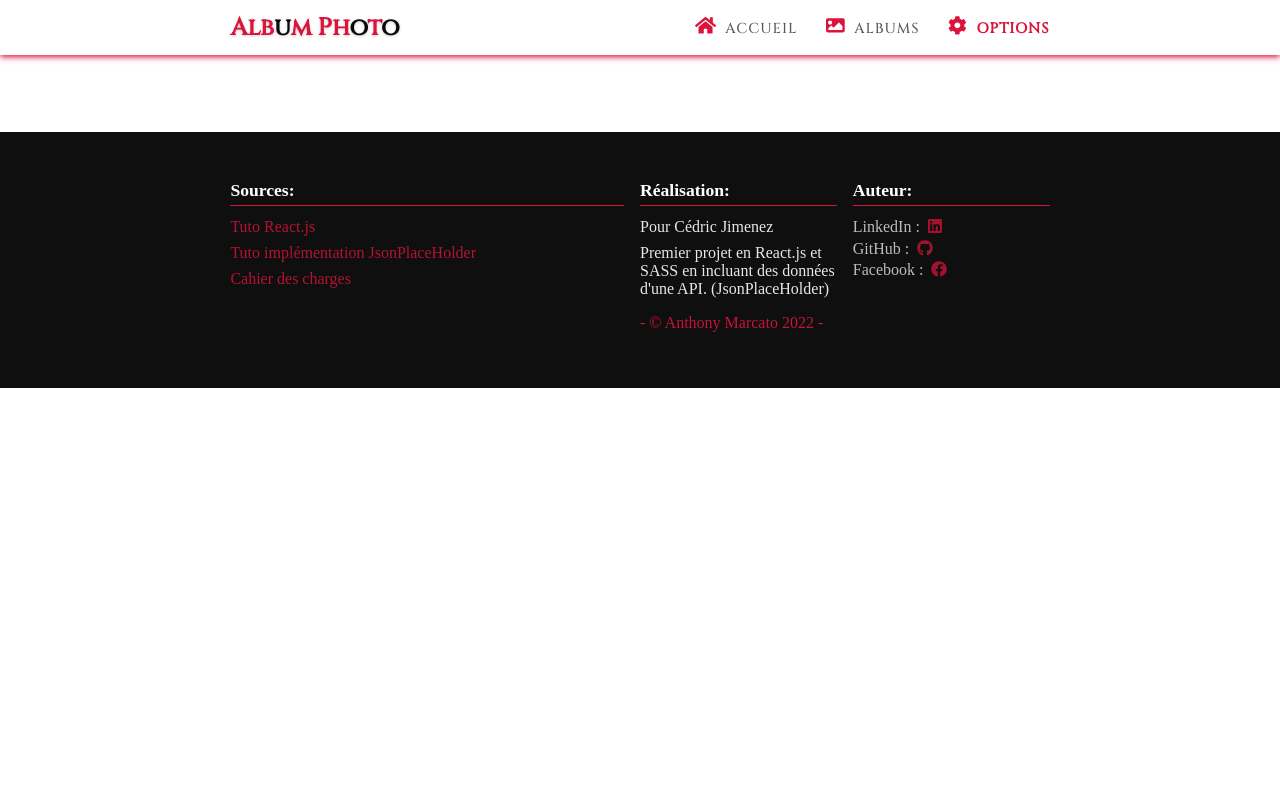
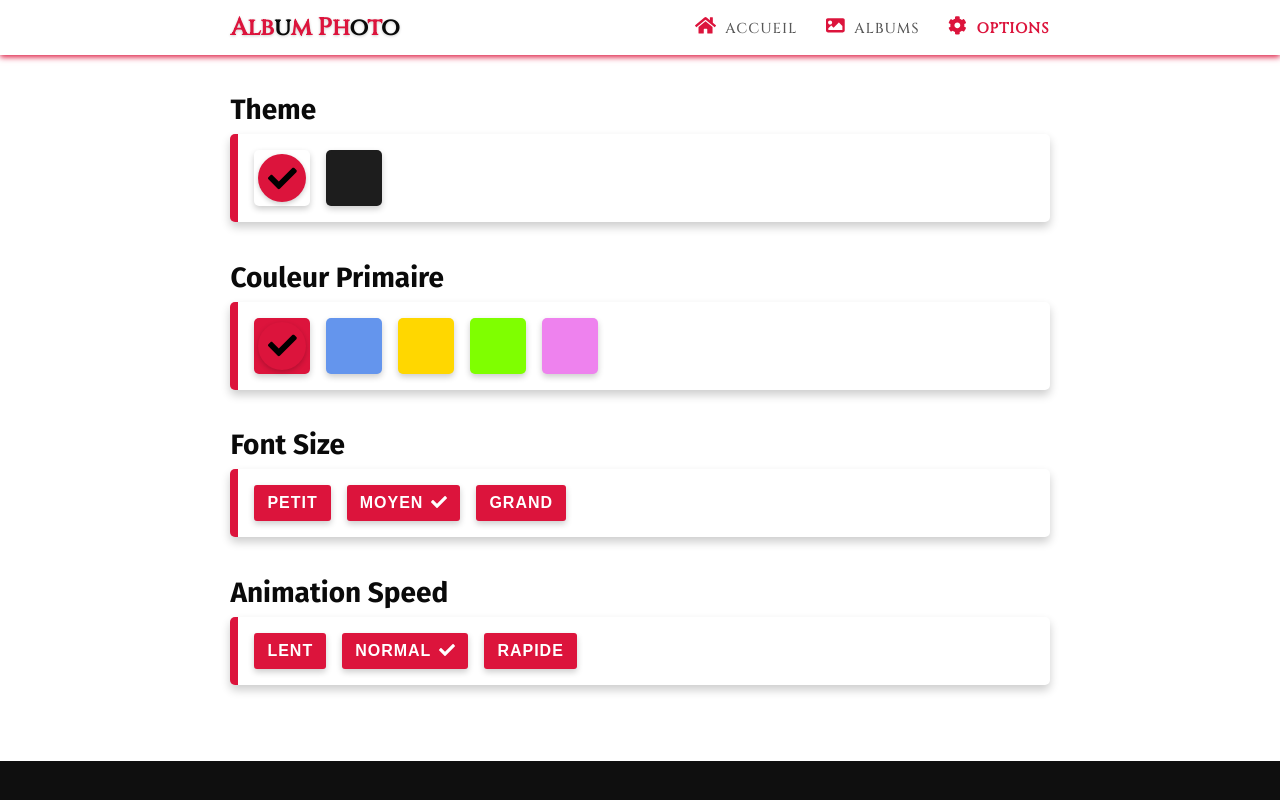
Before and after one commit to Marcat-A/Album-Photo, a React (Create React App) app: page /settings in a window 1280 px wide. Shown: the top 800 px of the page. Built offline with nearby package versions, Linux system fonts and the light colour scheme.

Commit message:
Options
Fin de la partie Options et correction de diverses problèmes.

```diff
--- a/src/components/pages/Settings.jsx
+++ b/src/components/pages/Settings.jsx
@@ -1,7 +1,195 @@
-import React from "react";
+import React, { useEffect, useState } from "react";
+import { FontAwesomeIcon } from "@fortawesome/react-fontawesome";
+import { faCheck } from "@fortawesome/free-solid-svg-icons";
 
 function Settings() {
-  return <div></div>;
+  const [settings, setSettings] = useState({
+    "--background-color": "#fff",
+    "--background-light": "#fff",
+    "--primary-color": "crimson",
+    "--shadow-color": "rgba(0,0,0,0.2)",
+    "--text-color": "#0A0A0A",
+    "--text-light": "#575757",
+    "--font-size": "16px",
+    "--animation-speed": 1,
+  });
+  useEffect(() => {
+    const root = document.documentElement;
+    for (let key in settings) {
+      root.style.setProperty(key, settings[key]);
+    }
+  }, [settings]);
+
+  const [theme, setTheme] = useState("light");
+  const themes = [
+    {
+      "--background-color": "#fff",
+      "--background-light": "#fff",
+      "--shadow-color": "rgba(0,0,0,0.2)",
+      "--text-color": "#0A0A0A",
+      "--text-light": "#575757",
+    },
+    {
+      "--background-color": "rgb(29, 29, 29)",
+      "--background-light": "rgb(77, 77, 77)",
+      "--shadow-color": "rgba(0,0,0,0.2)",
+      "--text-color": "#ffffff",
+      "--text-light": "#eceaea",
+    },
+  ];
+
+  function changeTheme(i) {
+    const _theme = { ...themes[i] };
+    setTheme(i === 0 ? "light" : "dark");
+    let _settings = { ...settings };
+    for (let key in _theme) {
+      _settings[key] = _theme[key];
+    }
+    setSettings(_settings);
+  }
+
+  function changeColor(i) {
+    const _color = primaryColors[i];
+    let _settings = { ...settings };
+    _settings["--primary-color"] = _color;
+    setPrimaryColor(i);
+    setSettings(_settings);
+  }
+
+  function changeFontSize(i) {
+    const _size = fontSizes[i];
+    let _settings = { ...settings };
+    _settings["--font-size"] = _size.value;
+    setFontSize(i);
+    setSettings(_settings);
+  }
+
+  function changeAnimationSpeed(i) {
+    let _speed = animationSpeeds[i];
+    let _settings = { ...settings };
+    _settings["--animation-speed"] = _speed.value;
+    setAnimationSpeed(i);
+    setSettings(_settings);
+  }
+
+  const primaryColors = [
+    "crimson",
+    "cornflowerblue",
+    "gold",
+    "chartreuse",
+    "violet",
+  ];
+  const fontSizes = [
+    {
+      title: "Petit",
+      value: "12px",
+    },
+    {
+      title: "Moyen",
+      value: "16px",
+    },
+    {
+      title: "Grand",
+      value: "20px",
+    },
+  ];
+  const animationSpeeds = [
+    {
+      title: "Lent",
+      value: 2,
+    },
+    {
+      title: "Normal",
+      value: 1,
+    },
+    {
+      title: "Rapide",
+      value: 0.5,
+    },
+  ];
+  const [primaryColor, setPrimaryColor] = useState(0);
+  const [fontSize, setFontSize] = useState(1);
+  const [animationSpeed, setAnimationSpeed] = useState(1);
+  return (
+    <>
+      <div className="section d-block">
+        <h2>Theme</h2>
+        <div className="options-container">
+          <div className="option light" onClick={() => changeTheme(0)}>
+            {theme === "light" && (
+              <div className="check">
+                <FontAwesomeIcon icon={faCheck} />
+              </div>
+            )}
+          </div>
+          <div className="option dark" onClick={() => changeTheme(1)}>
+            {theme === "dark" && (
+              <div className="check">
+                <FontAwesomeIcon icon={faCheck} />
+              </div>
+            )}
+          </div>
+        </div>
+      </div>
+      <div className="section d-block">
+        <h2>Couleur Primaire</h2>
+        <div className="options-container">
+          {primaryColors.map((color, index) => (
+            <div
+              className="option light"
+              key={index}
+              style={{ backgroundColor: color }}
+              onClick={() => changeColor(index)}
+            >
+              {primaryColor === index && (
+                <div className="check">
+                  <FontAwesomeIcon icon={faCheck} />
+                </div>
+              )}
+            </div>
+          ))}
+        </div>
+      </div>
+      <div className="section d-block">
+        <h2>Font size</h2>
+        <div className="options-container">
+          {fontSizes.map((size, index) => (
+            <button
+              key={index}
+              className="btn"
+              onClick={() => changeFontSize(index)}
+            >
+              {size.title}
+              {fontSize === index && (
+                <span>
+                  <FontAwesomeIcon icon={faCheck} />
+                </span>
+              )}
+            </button>
+          ))}
+        </div>
+      </div>
+      <div className="section d-block">
+        <h2>Animation speed</h2>
+        <div className="options-container">
+          {animationSpeeds.map((speed, index) => (
+            <button
+              key={index}
+              className="btn"
+              onClick={() => changeAnimationSpeed(index)}
+            >
+              {speed.title}
+              {animationSpeed === index && (
+                <span>
+                  <FontAwesomeIcon icon={faCheck} />
+                </span>
+              )}
+            </button>
+          ))}
+        </div>
+      </div>
+    </>
+  );
 }
 
 export default Settings;
--- a/src/styles/index.scss
+++ b/src/styles/index.scss
@@ -27,6 +27,7 @@
 body {
   font-size: var(--font-size);
   padding-top: 55px;
+  background-color: var(--background-light);
 }
 
 a {
@@ -101,6 +102,9 @@
   font-family: var(--font-family-secondary);
   margin-bottom: 3vw;
   flex-wrap: wrap;
+  &.d-block {
+    display: block;
+  }
   .info {
     color: var(--text-light);
     font-size: 1.5em;
@@ -128,6 +132,7 @@
 @import "partials/greatest";
 @import "partials/footer";
 @import "partials/albums-tri";
+@import "partials/albums";
 
 /* Media Queries */
 
@@ -198,37 +203,52 @@
   }
 }
 
-.albums-container {
-  display: grid;
-  grid-template-columns: repeat(auto-fit, minmax(220px, 1fr));
-  gap: 1.5em;
+.options-container {
+  box-shadow: 0 5px 10px var(--shadow-color);
+  padding: 1em;
+  border-radius: 5px;
+  border-left: 0.5em solid var(--primary-color);
+  background-color: var(--background-light);
+  margin-top: 0.5em;
+  display: flex;
+  gap: 1em;
+  .option {
+    height: 3.5em;
+    width: 3.5em;
+    box-shadow: 0 3px 6px var(--shadow-color);
+    border-radius: 5px;
+    display: flex;
+    justify-content: center;
+    align-items: center;
+    &.light {
+      background-color: #fff;
+    }
+    &.dark {
+      background-color: rgb(29, 29, 29);
+    }
+    .check {
+      height: 2.5em;
+      width: 2.5em;
+      background-color: var(--primary-color);
+      border-radius: 50%;
+      display: flex;
+      justify-content: center;
+      align-items: center;
+      font-size: 1.2em;
+      box-shadow: 0 2px 5px var(--shadow-color);
+      svg {
+        height: 1.5em;
+        width: 1.5em;
+      }
+    }
+  }
+  .btn span {
+    margin-left: 0.5em;
+  }
 }
 
-.album-card {
-  border-radius: 5px;
-  overflow: hidden;
-  box-shadow: 0 5px 10px var(--shadow-color);
-  .album-card-info {
-    padding: 15px;
-  }
-  .album-title {
-    font-size: 1.25em;
-    font-weight: bold;
-    margin-bottom: 0.5em;
-    color: var(--text-color);
-  }
-  .album-description {
-    color: var(--text-light);
-    font-size: 0.9em;
-    letter-spacing: 1px;
-  }
-  .view-btn {
-    font-size: 1em;
-    text-transform: uppercase;
-    text-decoration: none;
-    color: var(--primary-color);
-    font-weight: bold;
-    margin-top: 0.75em;
-    display: inline-block;
-  }
+.d-block h2 {
+  font-size: 1.75em;
+  text-transform: capitalize;
+  color: var(--text-color);
 }
--- a/src/styles/partials/_album-of-the-year.scss
+++ b/src/styles/partials/_album-of-the-year.scss
@@ -2,6 +2,8 @@
   .col.img {
     img {
       width: 100%;
+      border-radius: 5px;
+      box-shadow: 0px 3px 6px var(--shadow-color);
     }
   }
   .col.typography {
--- /dev/null
+++ b/src/styles/partials/_albums.scss
@@ -0,0 +1,35 @@
+.albums-container {
+  display: grid;
+  grid-template-columns: repeat(auto-fit, minmax(220px, 1fr));
+  gap: 1.5em;
+}
+
+.album-card {
+  border-radius: 5px;
+  overflow: hidden;
+  box-shadow: 0 5px 10px var(--shadow-color);
+  .album-card-info {
+    padding: 15px;
+    background-color: var(--background-color);
+  }
+  .album-title {
+    font-size: 1.25em;
+    font-weight: bold;
+    margin-bottom: 0.5em;
+    color: var(--text-color);
+  }
+  .album-description {
+    color: var(--text-light);
+    font-size: 0.9em;
+    letter-spacing: 1px;
+  }
+  .view-btn {
+    font-size: 1em;
+    text-transform: uppercase;
+    text-decoration: none;
+    color: var(--primary-color);
+    font-weight: bold;
+    margin-top: 0.75em;
+    display: inline-block;
+  }
+}
--- a/src/styles/partials/_greatest.scss
+++ b/src/styles/partials/_greatest.scss
@@ -24,6 +24,7 @@
     box-shadow: 0 3px 6px var(--shadow-color);
   }
   .greatest-card-info {
+    padding-top: 0.5em;
     padding-left: 1em;
     color: var(--text-light);
     height: 100%;
--- a/src/styles/partials/_hero-section.scss
+++ b/src/styles/partials/_hero-section.scss
@@ -7,7 +7,7 @@
     grid-template-columns: repeat(3, 1fr);
     gap: 1.75vw;
     .custom-image {
-      border: 1px solid crimson;
+      border: 1px solid var(--primary-color);
       border-radius: 10px;
       overflow: hidden;
       transform: scale(0);
```
Also changed, not shown: src/components/CustomAlbum.jsx (deleted, +0 -17 lines).
